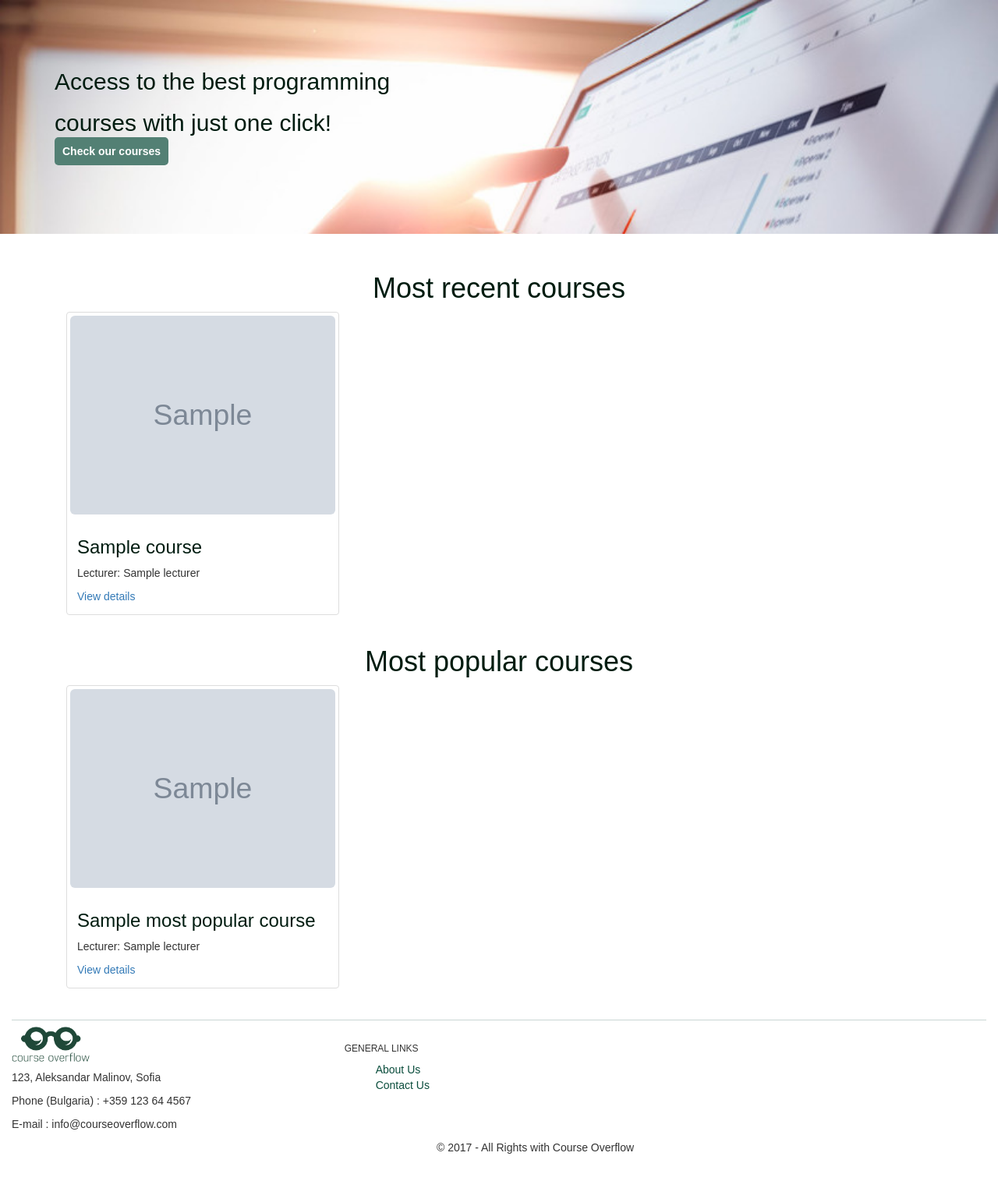
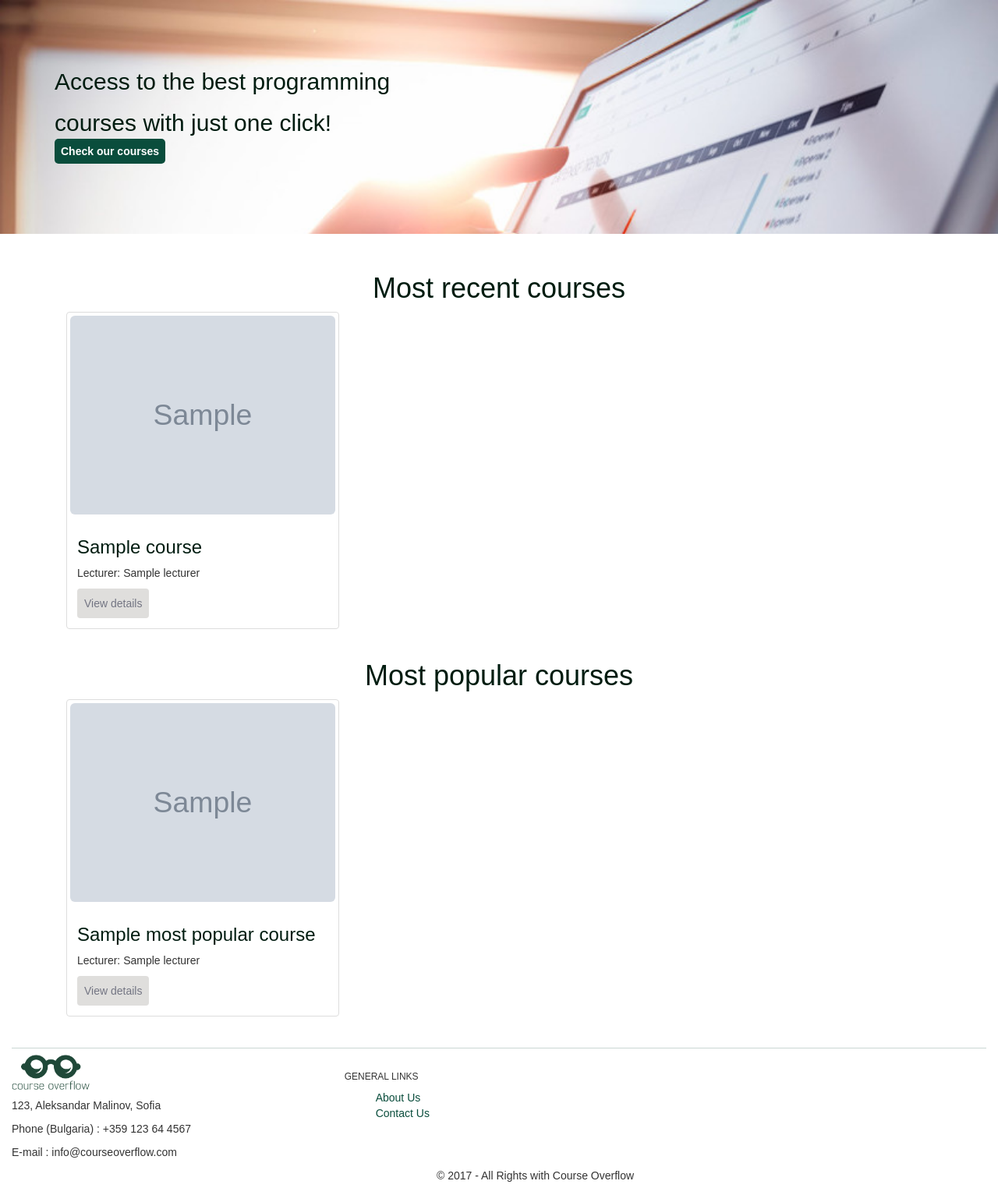
Before and after one commit to MilenaSh/Team-Project-NodeJs, a Node server app: template views/home.pug in a window 1280 px wide. Shown: the part 51-1575 px from the top of the page at 78% size. Before the commit the page ends 1531 px from the top, so only its background shows below. Run offline with Node 20, Linux system fonts and the light colour scheme; the template is opened without the code that fills it: most values are stand-ins (such as "Sample title", 1, 10 or a date in 2020); grey boxes marked "Sample" are stand-in pictures; some libraries are stand-ins or nearby versions.

Commit message:
Fixed css bugs

```diff
--- a/public/styles/main.css
+++ b/public/styles/main.css
@@ -147,12 +147,20 @@ main {
     background-color: #00F2B6;
 }
 
+#details-button,
+#details-button-recent,
+#details-button-popular {
+    color: #737583;
+    background-color: #DFDEDC;
+    padding: 8px;
+}
+
 #jumbotron-button {
     border-radius: 5px;
     font-weight: bold;
     color: white;
-    background-color: #538074;
-    padding: 10px;
+    background-color: #0A4D3C;
+    padding: 8px;
     text-decoration: none;
 }
 
@@ -240,13 +248,20 @@ h4 {
     box-shadow: none;
 }
 
+#search-button {
+    max-height: 34px;
+}
+
 #login-link:hover,
 #logout-link:hover,
 #register-link:hover,
 #profile-link:hover,
 #courses-nav:hover,
 #chat-nav:hover,
-#jumbotron-button:hover {
+#jumbotron-button:hover,
+#details-button:hover,
+#details-button-recent:hover,
+#details-button-popular:hover {
     color: #398CD2;
     background-color: #CAD7D3;
 }
--- a/views/courses.pug
+++ b/views/courses.pug
@@ -19,7 +19,7 @@ block content
                             h3.title-label #{c.title}
                             p.lecturer-label Lecturer: #{c.lecturer}
                             p.length-label #{c.length}
-                            a.btn.btn-info(id='details-button' href='/courses/' + c._id)
+                            a.btn(id='details-button' href='/courses/' + c._id)
                                 | View details
                             if isLoggedIn
                                 - const canLike = c.usersLiked.find((u) => u._id == String(user[0]._id))
--- a/views/home.pug
+++ b/views/home.pug
@@ -25,7 +25,7 @@ block content
                             h3.title-label #{c.title}
                             p.lecturer-label Lecturer: #{c.lecturer}
                             p.length-label #{c.length}
-                            a(href='/courses/' + c._id)
+                            a.btn(id='details-button-recent' href='/courses/' + c._id)
                                 | View details
                             if isLoggedIn
                                 - const canLike = c.usersLiked.find((u) => u._id == String(user[0]._id))
@@ -47,7 +47,7 @@ block content
                             h3.title-label #{c.title}
                             p.lecturer-label Lecturer: #{c.lecturer}
                             p.length-label #{c.length}
-                            a(href='/courses/' + c._id)
+                            a.btn(id='details-button-popular' href='/courses/' + c._id)
                                 | View details
                             if isLoggedIn
                                 - const canLike = c.usersLiked.find((u) => u._id == String(user[0]._id))
```
